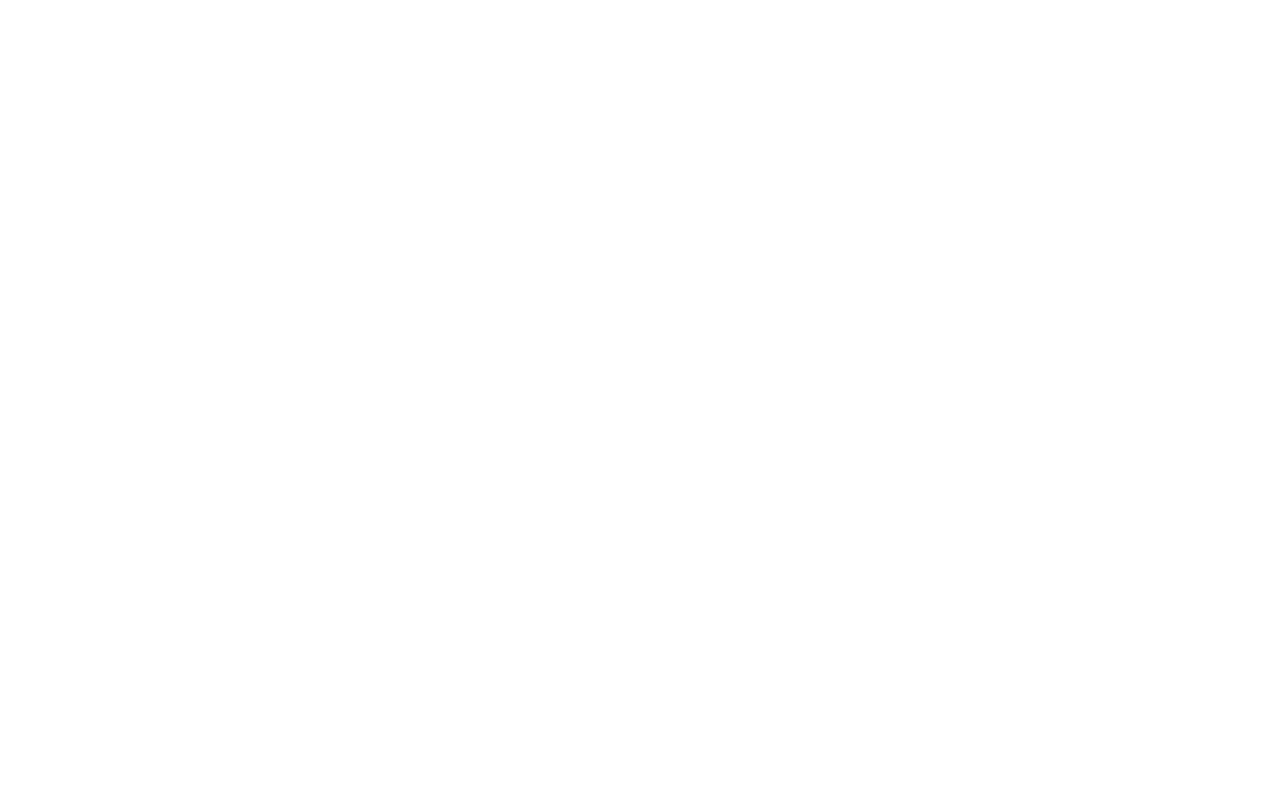
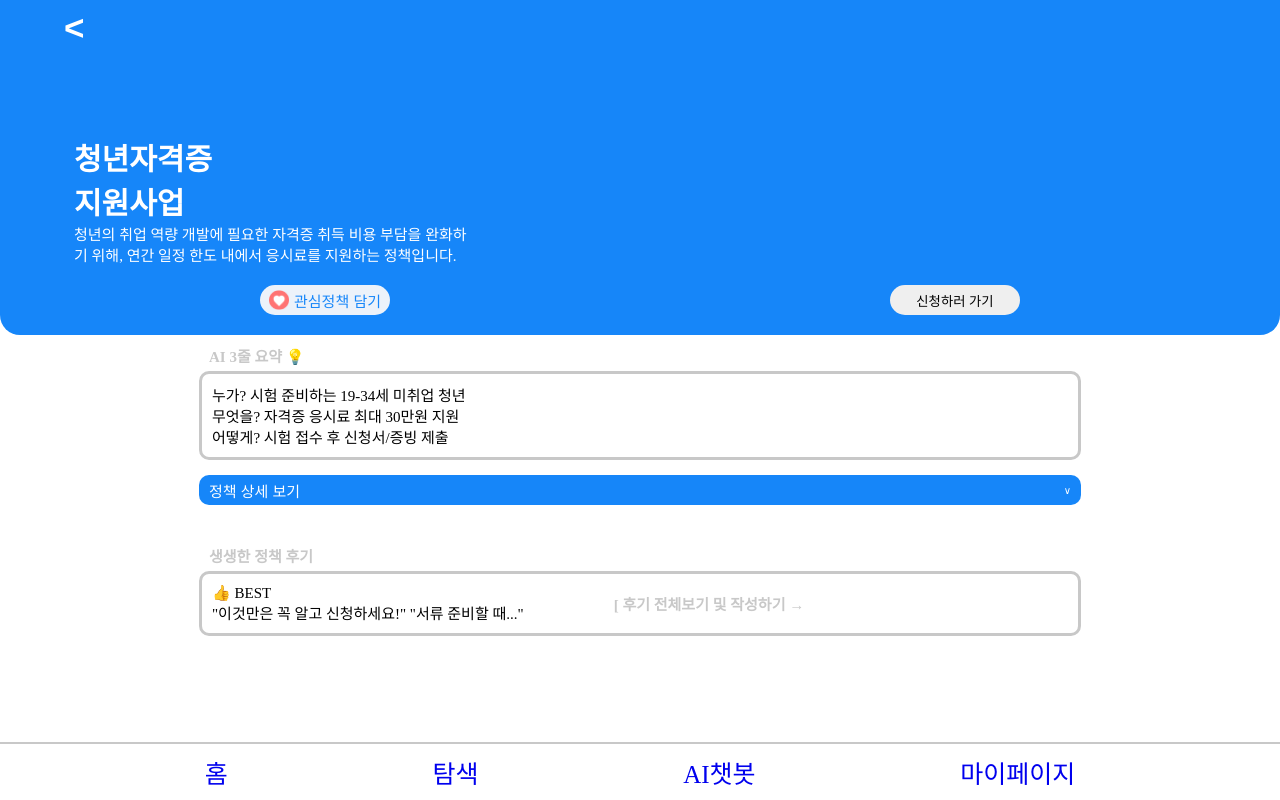
Before and after one commit to likelionTeam111/FE, a React (Create React App) app: page /policyDetail/1 in a window 1280 px wide. Before the commit this address had no page. Built offline with nearby package versions, Linux system fonts and the light colour scheme.

Commit message:
정책 디테일 페이지 완료

```diff
--- a/src/App.js
+++ b/src/App.js
@@ -8,6 +8,7 @@
 
 //PolicyListDetail 페이지
 import PolicyListPage from './pages/PolicyListDetail/PolicyListPage';
+import PolicyDetailPage from './pages/PolicyListDetail/PolicyDetailPage';
 
 //레이아웃
 import DefaultLayout from './layouts/DefaultLayout';
@@ -23,9 +24,9 @@
           <Route path="/search" element={<SearchPage />} />
           <Route path="/chatbot" element={<ChatbotPage />} />
           <Route path="/policyList" element={<PolicyListPage />} />
-
-          <Route element={<OnboardingLayout />}></Route>
+          <Route path="/policyDetail/:plcyNo" element={<PolicyDetailPage />} />
         </Route>
+        <Route element={<OnboardingLayout />}></Route>
       </Routes>
     </BrowserRouter>
   );
--- a/src/assets/css/setting/_var.css
+++ b/src/assets/css/setting/_var.css
@@ -9,5 +9,5 @@
   /* 기본 색상 세트 */
   --white: #fff;
   --black: #000;
-  --grey: #676c74;
+  --grey: #c8c8c8;
 }
--- a/src/components/footer/DefaultFooter.jsx
+++ b/src/components/footer/DefaultFooter.jsx
@@ -1,5 +1,5 @@
 import styled from 'styled-components';
-import { Link, useLocation } from 'react-router-dom';
+import { Link } from 'react-router-dom';
 
 const Container = styled.div`
   background-color: var(--white);
@@ -21,13 +21,8 @@
 `;
 
 const Footer = () => {
-  const location = useLocation();
-  const isChatbot = location.pathname === '/chatbot';
   return (
     <>
-      {isChatbot ? (
-        <></>
-      ) : (
       <Container>
         <Link to="/">
           <NavText>홈</NavText>
@@ -42,7 +37,6 @@
           <NavText>마이페이지</NavText>
         </Link>
       </Container>
-      )}
     </>
   );
 };
--- a/src/components/header/DefaultHeader.jsx
+++ b/src/components/header/DefaultHeader.jsx
@@ -11,7 +11,7 @@
 const BackSpace = styled.button`
   font-size: 3.5rem;
   font-weight: bold;
-  margin-left: 5rem;
+  margin-left: 5vw;
   background-color: ${({ $headerBg }) => $headerBg};
   color: ${({ $buttonBg }) => $buttonBg};
 `;
@@ -30,8 +30,13 @@
   const isHome = location.pathname === '/';
   let headerBg = 'var(--white)';
   let buttonBg = 'var(--black)';
+
+  //페이지마다 헤더 변경
   if (location.pathname === '/policyList') {
     headerBg = `var(--mainSky)`;
+  } else if (location.pathname.startsWith('/policyDetail')) {
+    headerBg = `var(--mainBlue)`;
+    buttonBg = 'var(--white)';
   }
 
   return (
--- a/src/features/policyListDetail/components/PolicyCard.jsx
+++ b/src/features/policyListDetail/components/PolicyCard.jsx
@@ -1,4 +1,5 @@
 import styled from 'styled-components';
+import { Link } from 'react-router-dom';
 
 const Container = styled.div`
   height: 12rem;
@@ -8,7 +9,8 @@
   flex-direction: column;
   background-color: var(--white);
   border: none;
-  border-radius: 30px;
+  border-radius: 20px;
+  padding: 2rem;
 `;
 
 const TitleWrapper = styled.div`
@@ -20,13 +22,18 @@
   padding-right: 2rem;
 `;
 const Title = styled.span`
-  font-size: 2rem;
+  font-size: 3rem;
   font-weight: bold;
 `;
 const Button = styled.button`
   font-size: 2rem;
   font-weight: bold;
   background-color: var(--whtie);
+`;
+const Keyword = styled.span`
+  padding-left: 2rem;
+  color: var(--grey);
+  font-size: 1.5rem;
 `;
 
 const KeywordWrapper = styled.div`
@@ -35,9 +42,9 @@
   align-items: center;
   justify-content: flex-start;
   padding-left: 2rem;
-  gap: 2rem;
+  gap: 1rem;
 `;
-const Keyword = styled.span`
+const Category = styled.span`
   display: inline-flex;
   align-items: center;
   justify-content: center;
@@ -45,22 +52,26 @@
   border-radius: 9999px;
   border: solid var(--mainBlue);
   padding: 0.5rem;
-  min-width: 8rem;
+  min-width: 5rem;
   background-color: var(--mainBlue);
   color: var(--white);
 `;
 
-const PolicyCard = () => {
+const PolicyCard = ({ policy }) => {
+  const { plcyNo, plcyKywdNm, plcyNm, lclsfNm, mclsfNm } = policy;
+
   return (
     <Container>
       <TitleWrapper>
-        <Title>청년 자격증 지원 사업</Title>
-        <Button>{'>'}</Button>
+        <Title>{plcyNm}</Title>
+        <Link to={`/policyDetail/${plcyNo}`}>
+          <Button>{'>'}</Button>
+        </Link>
       </TitleWrapper>
+      <Keyword># {plcyKywdNm}</Keyword>
       <KeywordWrapper>
-        <Keyword>일자리</Keyword>
-        <Keyword>취업</Keyword>
-        <Keyword>청년 일자리사업 참여청년 모집</Keyword>
+        <Category>{lclsfNm}</Category>
+        <Category>{mclsfNm}</Category>
       </KeywordWrapper>
     </Container>
   );
--- a/src/pages/PolicyListDetail/PolicyDetailPage.jsx
+++ b/src/pages/PolicyListDetail/PolicyDetailPage.jsx
@@ -0,0 +1,190 @@
+import styled from 'styled-components';
+import likeImg from '../../assets/img/like.png';
+import { useState } from 'react';
+
+const Container = styled.div`
+  height: calc(100vh - 14vh);
+  display: flex;
+  flex-direction: column;
+`;
+const TitleWrapper = styled.div`
+  flex: 2;
+  background-color: var(--mainBlue);
+  border-radius: 0 0 20px 20px;
+
+  display: flex;
+  flex-direction: column;
+  padding: 1rem;
+  gap: 1rem;
+`;
+const TitleBox = styled.div`
+  flex: 4;
+  display: flex;
+  flex-direction: column;
+  justify-content: flex-end;
+  padding-left: 5vw;
+`;
+const Title = styled.span`
+  color: var(--white);
+  font-size: 3rem;
+  font-weight: bold;
+  max-width: 15rem; // 줄바꿈되도록 최대 길이 설정
+`;
+const Description = styled.span`
+  color: var(--white);
+  font-size: 1.5rem;
+  max-width: 40rem; // 줄바꿈되도록 최대 길이 설정
+`;
+const ButtonBox = styled.div`
+  flex: 1;
+  display: flex;
+  align-items: center;
+  justify-content: space-around;
+`;
+
+const LikeButton = styled.button`
+  color: ${({ $like }) => ($like ? 'var(--white)' : ' var(--mainBlue)')};
+  background-color: ${({ $like }) => ($like ? 'var(--mainBlue)' : 'var(--mainSky)')};
+  width: 13rem;
+  height: 3rem;
+  border-radius: 20px;
+  font-size: 1.5rem;
+  display: flex;
+  justify-content: center;
+  align-items: center;
+  gap: 0.5rem;
+`;
+const LikeImg = styled.img`
+  width: 2rem;
+`;
+
+const GoButton = styled.button`
+  width: 13rem;
+  height: 3rem;
+  border-radius: 20px;
+`;
+
+const MainWrapper = styled.div`
+  flex: 3;
+  overflow-y: auto;
+  display: flex;
+  flex-direction: column;
+  align-items: center;
+  gap: 1rem;
+  padding: 1rem;
+`;
+
+const Box = styled.div`
+  width: 70%;
+  height: 12rem;
+  display: flex;
+  flex-direction: column;
+  gap: 0.5rem;
+`;
+const ToggleBox = styled.div`
+  width: 70%;
+  margin-bottom: 3rem;
+`;
+
+const DetailToggle = styled.button`
+  height: 3rem;
+  width: 100%;
+  font-size: 1.5rem;
+  color: var(--white);
+  background-color: ${({ $isOpen }) => ($isOpen ? 'var(--grey)' : 'var(--mainBlue)')};
+  border-radius: 10px;
+  display: flex;
+  justify-content: space-between;
+  align-items: center;
+  padding-left: 1rem;
+  padding-right: 1rem;
+  box-sizing: border-box;
+`;
+const Text = styled.span`
+  padding-left: 1rem;
+  font-size: 1.5rem;
+  font-weight: bold;
+  color: var(--grey);
+`;
+
+const Tog = styled.span`
+  font-size: 1rem;
+`;
+const Content = styled.div`
+  font-size: 1.5rem;
+  border: solid var(--grey);
+  border-radius: 10px;
+  padding: 1rem;
+  display: flex;
+  gap: 8rem;
+  align-items: center;
+`;
+
+const PolicyDetailPage = () => {
+  const [isOpen, setIsOpen] = useState(false);
+  const [like, setLike] = useState(false);
+  return (
+    <Container>
+      <TitleWrapper>
+        <TitleBox>
+          <Title>청년자격증지원사업</Title>
+          <Description>
+            청년의 취업 역량 개발에 필요한 자격증 취득 비용 부담을 완화하기 위해, 연간 일정 한도 내에서 응시료를
+            지원하는 정책입니다.
+          </Description>
+        </TitleBox>
+        <ButtonBox>
+          <LikeButton $like={like} onClick={() => setLike(!like)}>
+            <LikeImg src={likeImg} />
+            관심정책 {!like && '담기'}
+          </LikeButton>
+          <GoButton>신청하러 가기</GoButton>
+        </ButtonBox>
+      </TitleWrapper>
+      <MainWrapper>
+        <Box>
+          <Text>AI 3줄 요약 💡 </Text>
+          <Content>
+            누가? 시험 준비하는 19-34세 미취업 청년 <br />
+            무엇을? 자격증 응시료 최대 30만원 지원 <br />
+            어떻게? 시험 접수 후 신청서/증빙 제출
+          </Content>
+        </Box>
+        <ToggleBox>
+          <DetailToggle onClick={() => setIsOpen(!isOpen)} $isOpen={isOpen}>
+            정책 상세 보기<Tog> {isOpen ? '∧' : '∨'}</Tog>
+          </DetailToggle>
+          {isOpen && (
+            <Content>
+              ✅ 신청 자격 <br />
+              소득: 기준 없음
+              <br /> 기타: 미취업 청년 (고용보험 미가입자)
+              <br />
+              <br /> 💰 지원 내용
+              <br /> 한도: 1인 연간 최대 30만원
+              <br /> 대상: 국가기술자격법상 544개 자격증 <br />
+              🗓️ 신청 방법 및 기간
+              <br />
+              <br /> 기간: 2025.01.01 ~ 2025.12.10
+              <br /> 방법: 온라인 신청 (일자리지원사업 통합접수)
+              <br /> 문의: ☎️ 031-120-5948
+              <br />
+              <br /> 필요 서류
+              <br /> 자격증시험 응시 확인서, 결제 확인증
+            </Content>
+          )}
+        </ToggleBox>
+        <Box>
+          <Text>생생한 정책 후기</Text>
+          <Content>
+            👍 BEST <br />
+            "이것만은 꼭 알고 신청하세요!" "서류 준비할 때..."
+            <Text>[ 후기 전체보기 및 작성하기 →</Text>
+          </Content>
+        </Box>
+      </MainWrapper>
+    </Container>
+  );
+};
+
+export default PolicyDetailPage;
--- a/src/pages/PolicyListDetail/PolicyListPage.jsx
+++ b/src/pages/PolicyListDetail/PolicyListPage.jsx
@@ -5,7 +5,7 @@
   height: calc(100vh - 14vh);
   display: flex;
   flex-direction: column;
-  background: var(--mainSky);
+  background-color: var(--mainSky);
   gap: 5vh;
 `;
 
@@ -35,25 +35,48 @@
   padding-bottom: 7vh; // 푸터만큼 빼주기
 `;
 
+const dummpy = [
+  {
+    'plcyNo': '20250806005400211515',
+    'plcyNm': '청년 일자리사업 참여청년 모집',
+    'plcyKywdNm': '인턴,장기미취업청년',
+    'lclsfNm': '일자리',
+    'mclsfNm': '취업',
+  },
+  {
+    'plcyNo': '202508060054002115',
+    'plcyNm': '서울 자취 월세 지원',
+    'plcyKywdNm': '인턴,장기미취업청년',
+    'lclsfNm': '복지',
+    'mclsfNm': '지원',
+  },
+  {
+    'plcyNo': '202508065400211515',
+    'plcyNm': '도서관 근로 봉사',
+    'plcyKywdNm': '인턴,장기미취업청년',
+    'lclsfNm': '일자리',
+    'mclsfNm': '취업',
+  },
+  {
+    'plcyNo': '20250805400211515',
+    'plcyKywdNm': '인턴,장기미취업청년',
+    'plcyNm': '재난지원금 신청',
+    'lclsfNm': '복지',
+    'mclsfNm': '지원',
+  },
+];
+
 const PolicyListPage = () => {
   return (
     <Container>
       <TitleWrapper>
         <Title>AI 맞춤 정책 목록</Title>
-        <Description>자립님에게 도움이 될 만한 정책들을 모아봤어요.</Description>
+        <Description>자립에게 도움이 될 만한 정책들을 모아봤어요.</Description>
       </TitleWrapper>
       <PolicyCardWrapper>
-        <PolicyCard />
-        <PolicyCard />
-        <PolicyCard />
-        <PolicyCard />
-        <PolicyCard />
-        <PolicyCard />
-        <PolicyCard />
-        <PolicyCard />
-        <PolicyCard />
-        <PolicyCard />
-        <PolicyCard />
+        {dummpy.map((policy) => {
+          return <PolicyCard key={policy.plcyNo} policy={policy} />;
+        })}
       </PolicyCardWrapper>
     </Container>
   );
```
Also changed, not shown: src/assets/img/like.png (added), 1 other file (tests, documents, lock files or other folders). Lines whose indentation alone changed are shown as unchanged.
